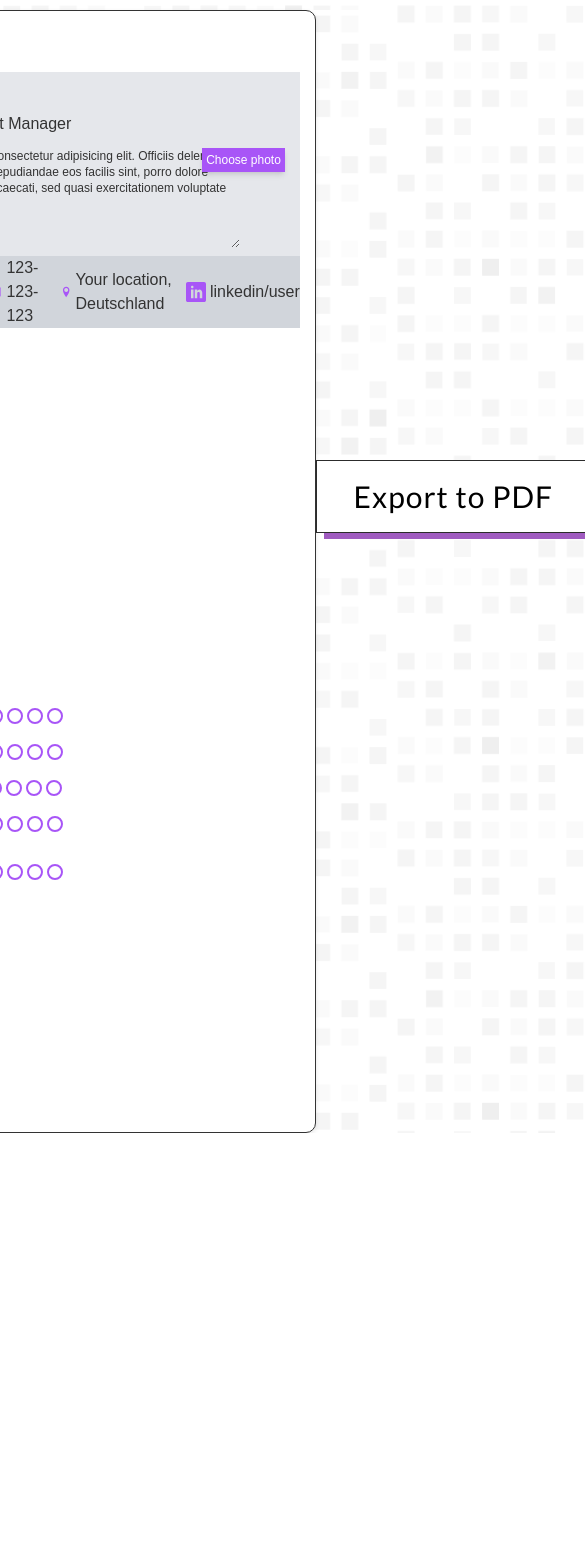
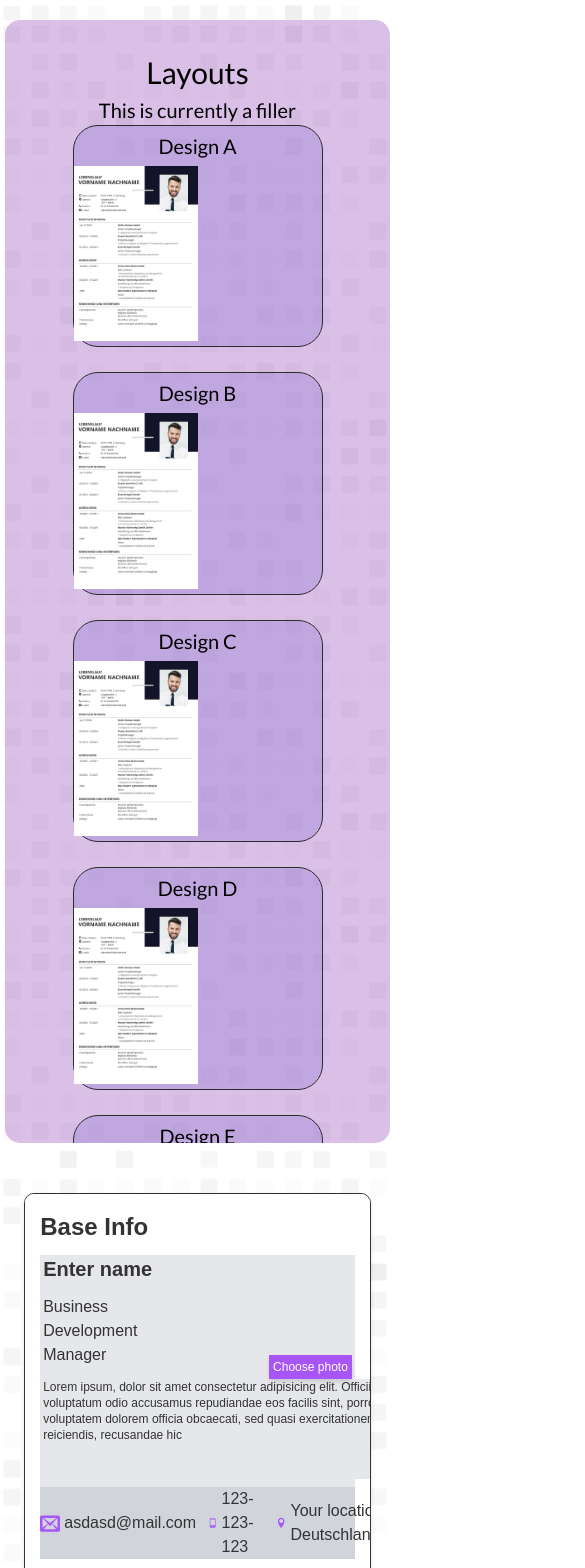
Before and after one commit to VanTea1/portfolioManagementApp, an Angular app: page /cv in a window 390 px wide. Shown: the top 1568 px of the page, 585 px wide, since content can reach past the window. Before the commit the page ends 1133 px from the top, so only its background shows below. Built offline with nearby package versions, Linux system fonts and the light colour scheme.

Commit message:
Changed mobile version

```diff
--- a/src/app/components/cv/cv.component.scss
+++ b/src/app/components/cv/cv.component.scss
@@ -15,23 +15,26 @@
     padding-top: 30px;
     height: 297mm;
     overflow-x: auto;
+
     .layoutChoices {
 
       .layout-title {
         font-size: 30px;
 
       }
-      .layouts{
+
+      .layouts {
         font-size: 20px;
       }
     }
   }
 
 
-.buttons{
+  .buttons {
     margin-right: auto;
     margin-top: 450px;
     position: sticky;
+
     .exportButton {
 
       height: fit-content;
@@ -111,6 +114,40 @@
 
 @media (max-width: 600px) {
 
+  //mobile
+  .wrapper {
+  display: flex;
+  flex-direction: column;
+  position: relative;
+
+  justify-content: center;
+  align-items: center;
+
+  margin-left: 5px;
+  margin-top: 20px;
+
+    .layoutsWrapper {
+      justify-content: center;
+      align-items: center;
+      width: 100%;
+
+      margin-bottom: 50px;
+    }
+
+
+    .buttons {
+      margin: 0;
+      margin-top: 35px;
+      margin-bottom: 15px;
+    }
+
+    .cv {
+      margin: 0;
+      width: 90%;
+      overflow:scroll; //only a filler until the proper designs have been converted
+
+    }
+  }
 }
 
 @media print {
```
Lines whose indentation alone changed are shown as unchanged.
